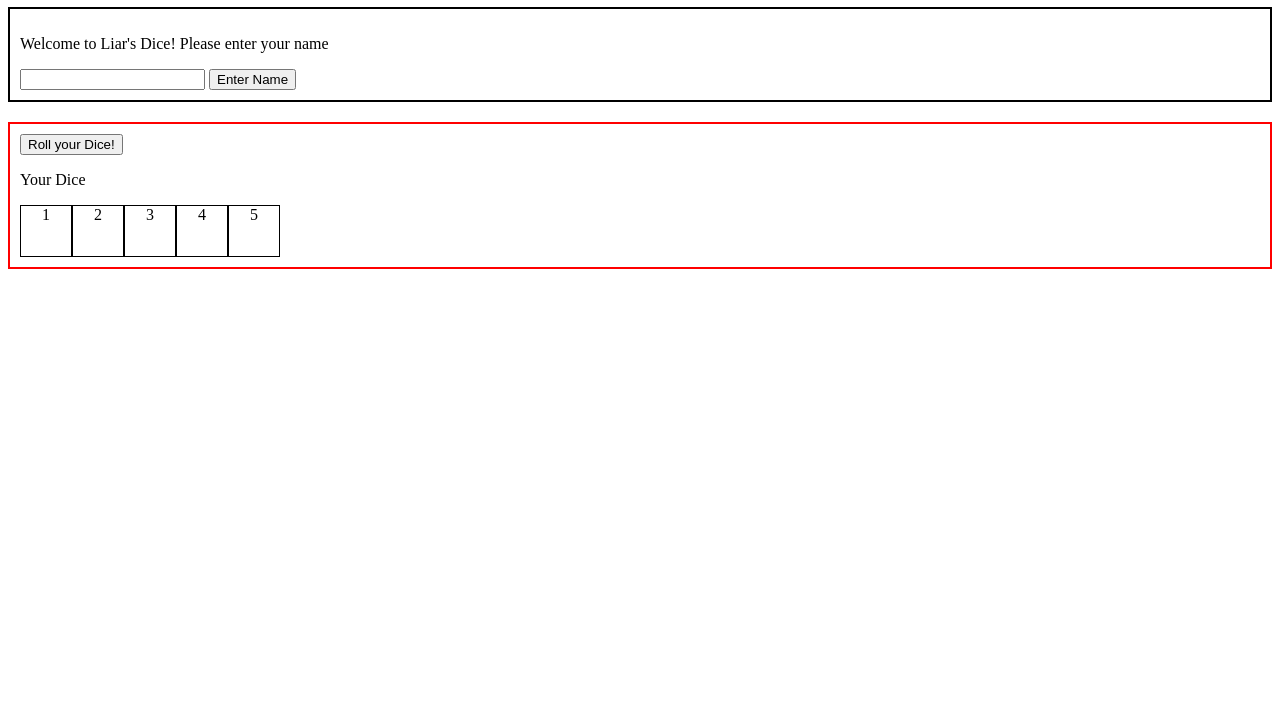
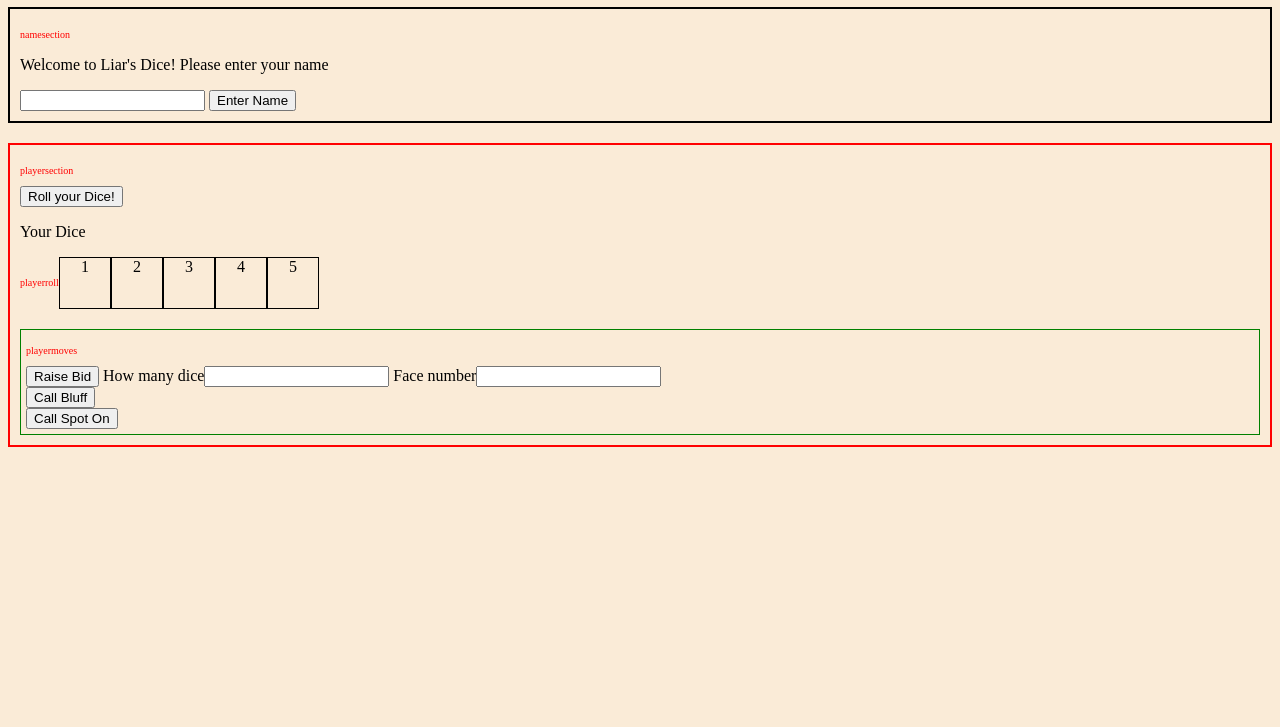
Before and after one commit to davidhuckfield/Liars_Dice, a plain HTML site: page index.html in a window 1280 px wide. Shown: the part 73-800 px from the top of the page. Drawn offline with Linux system fonts and the light colour scheme.

Commit message:
Added input boxes and player move buttons, added temp labels to html divs, changed background colour

```diff
--- a/index.html
+++ b/index.html
@@ -10,21 +10,33 @@
 <body>
     <h1>Liar's Dice</h1>
 <div id="namesection">
+    <p class="templabels">namesection</p>
     <p id="welcome-message">Welcome to Liar's Dice! Please enter your name</p>
     <input type="text" id="name-box">
     <button id="name-button">Enter Name</button>
 
 </div>
 <div id="playersection">
+    <p class="templabels">playersection</p>
     <button id="rolldice">Roll your Dice!</button>
     <p>Your Dice</p>
     <div id="playerroll">
+        <p class="templabels">playerroll</p>
         <div id="playerdice1" class="playerdice">1</div>
         <div id="playerdice2" class="playerdice">2</div>
         <div id="playerdice3" class="playerdice">3</div>
         <div id="playerdice4" class="playerdice">4</div>
         <div id="playerdice5" class="playerdice">5</div>
     </div>
+    <div id="playermoves">
+        <p class="templabels">playermoves</p>
+        <div id="raisebid"><button id="raisebidbutton">Raise Bid</button>
+        <label for="raisedicenumber">How many dice</label><input type="text" id="raisedicenumber">
+        <label for="raisediceface">Face number</label><input type="text" id="raisediceface">
+        </div>
+        <div id="callbluff"><button id="callbluffbutton">Call Bluff</button></div>
+        <div id="callspoton"><button id="callspotonbutton">Call Spot On</button></div>
+    </div>
 </div>
 <script src="main.js"></script>
 </body>
--- a/main.js
+++ b/main.js
@@ -9,6 +9,7 @@ for (let i = 1; i <= 5; i++) {
 }
 console.log(playerdicelocations);
 const playerroll =[];
+const computerroll=[];
 
 namebutton.addEventListener(`click`, enterName);
 rolldicebutton.addEventListener(`click`, rollDice)
--- a/style.css
+++ b/style.css
@@ -1,3 +1,10 @@
+body {background-color:antiquewhite;}
+
+.templabels {
+    font-size: x-small;
+    color:red;
+}
+
 #namesection {
     border: 2px solid black;
     padding:10px;
@@ -21,3 +28,9 @@
     height:50px;
     text-align:center;
 }
+
+#playermoves {
+    border:1px solid green;
+    margin-top:20px;
+    padding:5px;
+}
```
